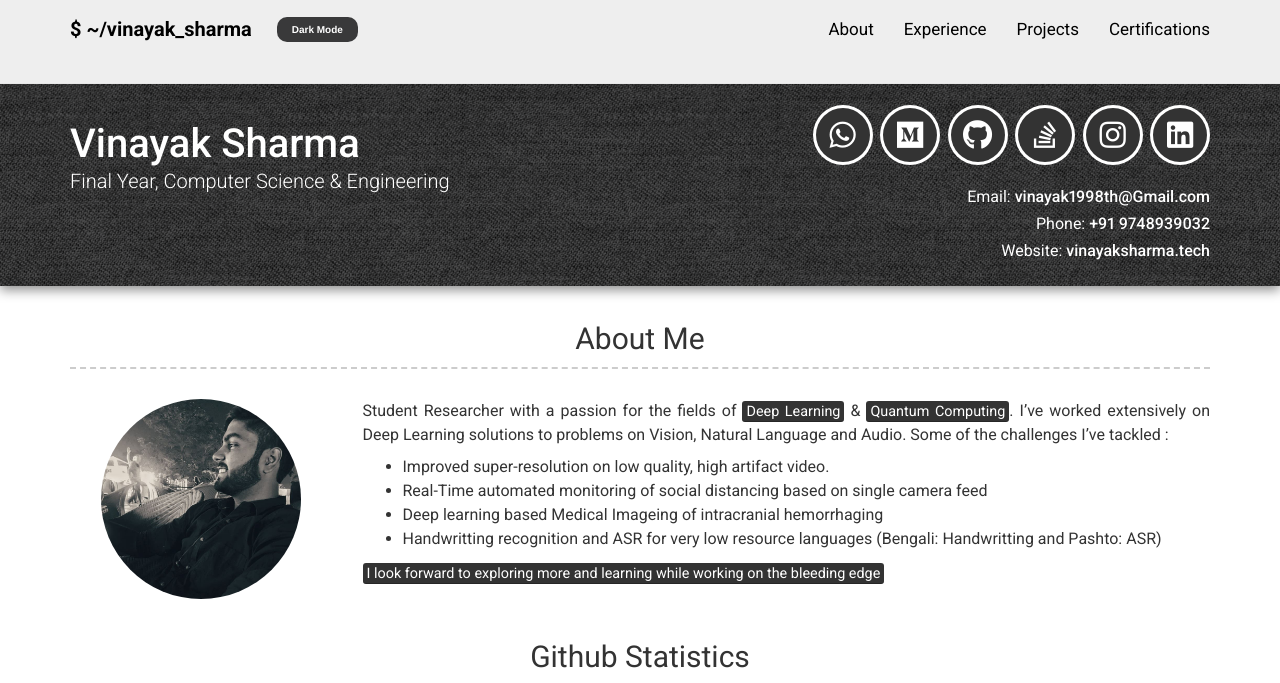
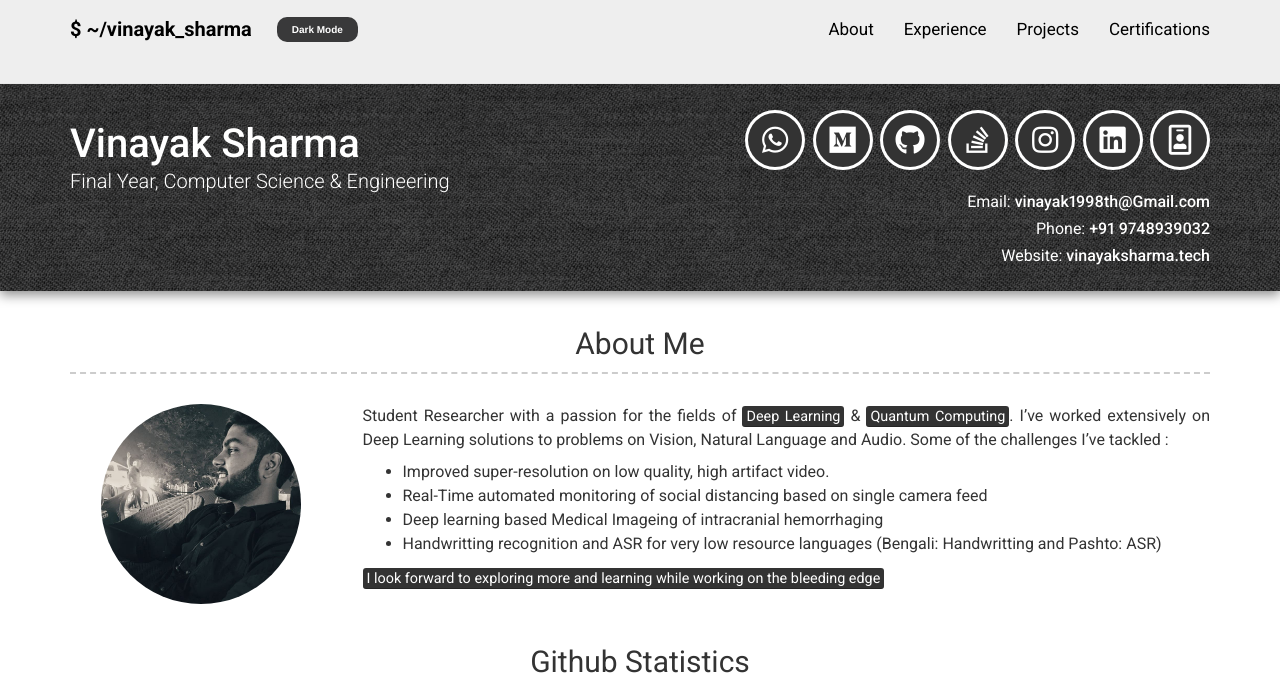
Before and after one commit to vinayak19th/vinayak19th.github.io, a Jekyll site: the page built from pages/insland.html, in a window 1280 px wide and 1400 px high. Shown: the top 683 px of the window. Built offline with Jekyll 4.4.1, drawn with Linux system fonts in a browser that asks for light colours; nearby versions of some CDN libraries; grey boxes are pictures that could not be loaded.

Commit message:
Added resume to header

```diff
--- a/_includes/header.html
+++ b/_includes/header.html
@@ -1,13 +1,13 @@
 <div class="top">
   <div class="container header-container" id="#page-top">
     <div class="row">
-      <div class="col-xs-12 col-sm-6 col-md-6 col-lg-7 header-left">
+      <div class="col-xs-12 col-sm-6 col-md-6 col-lg-6 header-left">
         <h1>{{ site.name | escape }}</h1>
         <h2>{{ site.title | escape }}</h2>
         <br>
       </div>
       <br>
-      <div class="col-xs-12 col-sm-6 col-md-6 col-lg-5 header-right">
+      <div class="col-xs-12 col-sm-6 col-md-6 col-lg-6 header-right">
         <ul class="icons no-print">
           {%- if site.facebook_username -%}
             <li>
@@ -72,6 +72,11 @@
               </a>
             </li>
           {%- endif -%}
+          <li>
+              {% include a.html href="https://drive.google.com/u/0/uc?id=1lnXD__B2iqIKH3B-mdpuoHJx9LqH7h0d&export=download" class="button button--sacnite button--round-l" %}
+                <i class="far fa-id-badge" title="{{ Resume | escape }}"></i>
+              </a>
+          </li>
           {% for link in site.additional_links %}
             <li>
               {% include a.html href=link.url class="button button--sacnite button--round-l" %}
--- a/_sass/button.scss
+++ b/_sass/button.scss
@@ -27,7 +27,7 @@
     border-radius: 0;
     float: none;
     margin: 0 auto;
-  margin-top: 0px;
+    margin-top: 0.5rem;
     padding: 5px 20px;
     display: inline-block;
     font-weight: 400;
@@ -62,15 +62,12 @@
     .button--sacnite::before {
         box-shadow: inset 0 0 0 35px #e6e6e6;
     }
-
     .button.button--sacnite {
         color: #222;
     }
-
     .button--sacnite:hover {
         color: #e6e6e6;
     }
-
     .button--sacnite:hover::before {
         box-shadow: inset 0 0 0 2px #e6e6e6;
     }
```
Also changed, not shown: 7 other files. Lines whose indentation alone changed are shown as unchanged.
